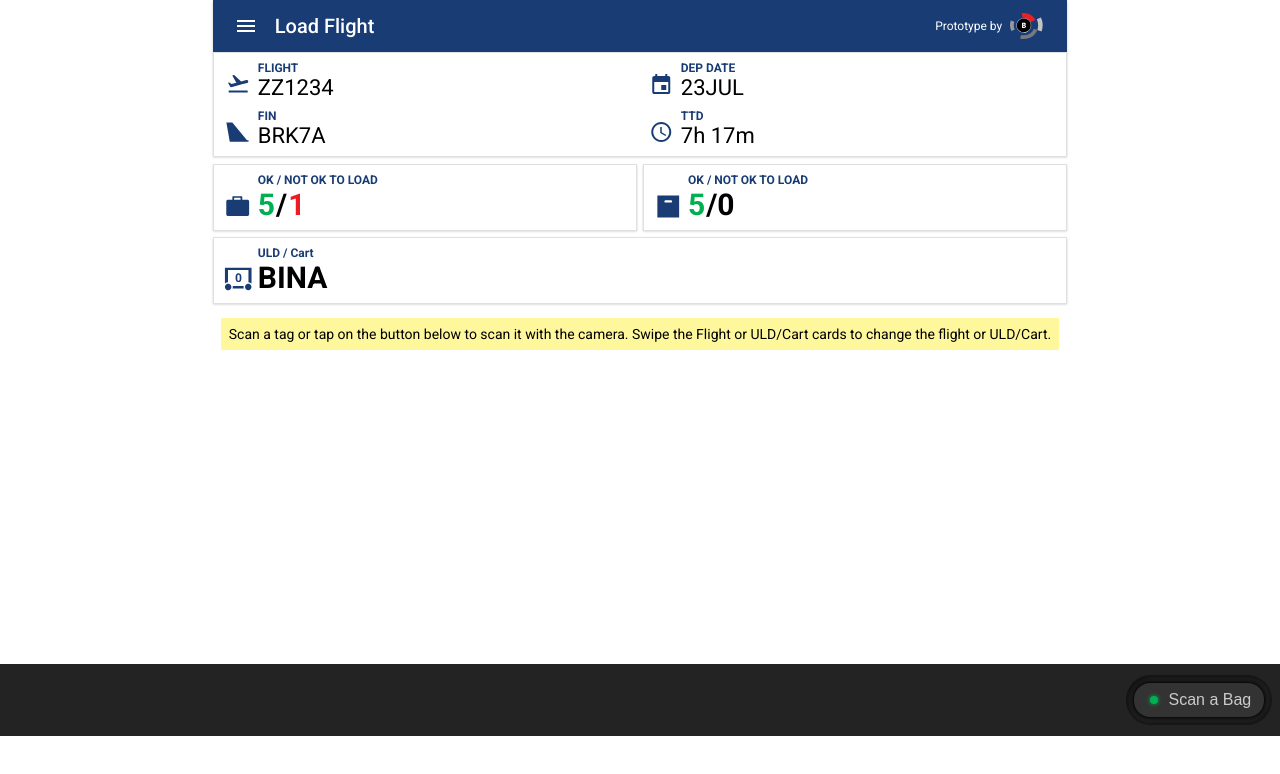
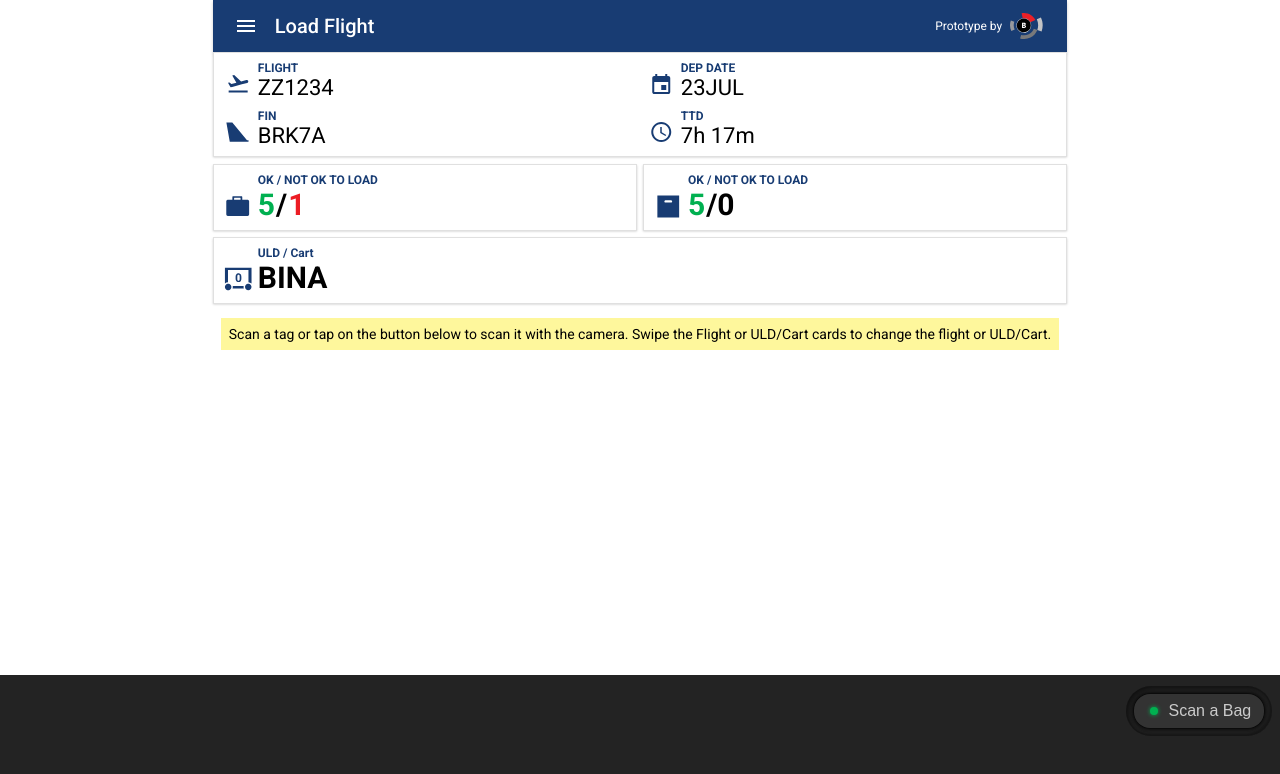
Before and after one commit to AMoore202/loadsuccessprototype, a Next.js app: page / in a window 1280 px wide. Shown: the top 774 px of the page. Built offline with nearby package versions, Linux system fonts and the light colour scheme.

Commit message:
Fixing scanbar styling issue

```diff
--- a/src/app/ui/scanbar/Scanbar.module.css
+++ b/src/app/ui/scanbar/Scanbar.module.css
@@ -6,5 +6,5 @@
     align-self: stretch;
     background: #232323;
     z-index: 1001;
-    margin-bottom: 4rem;
+    padding-bottom: 4rem;
 }
```
